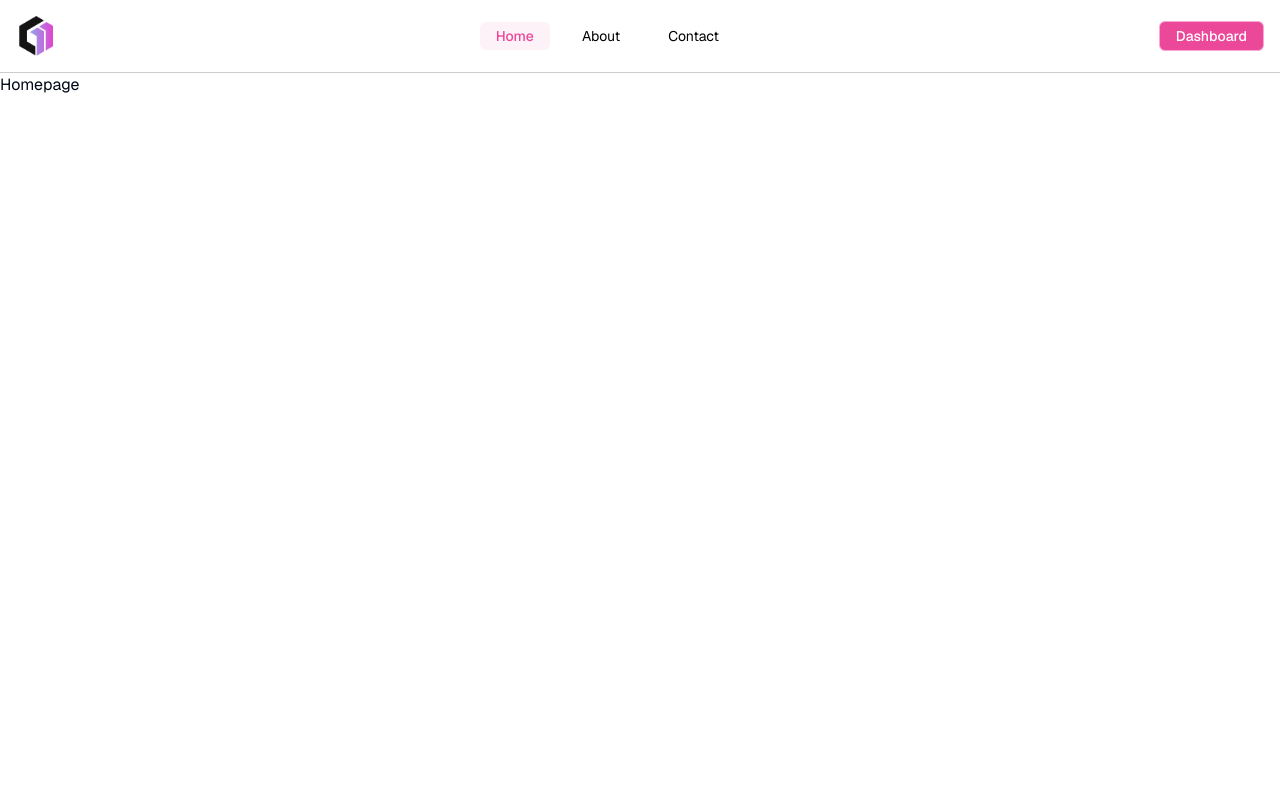
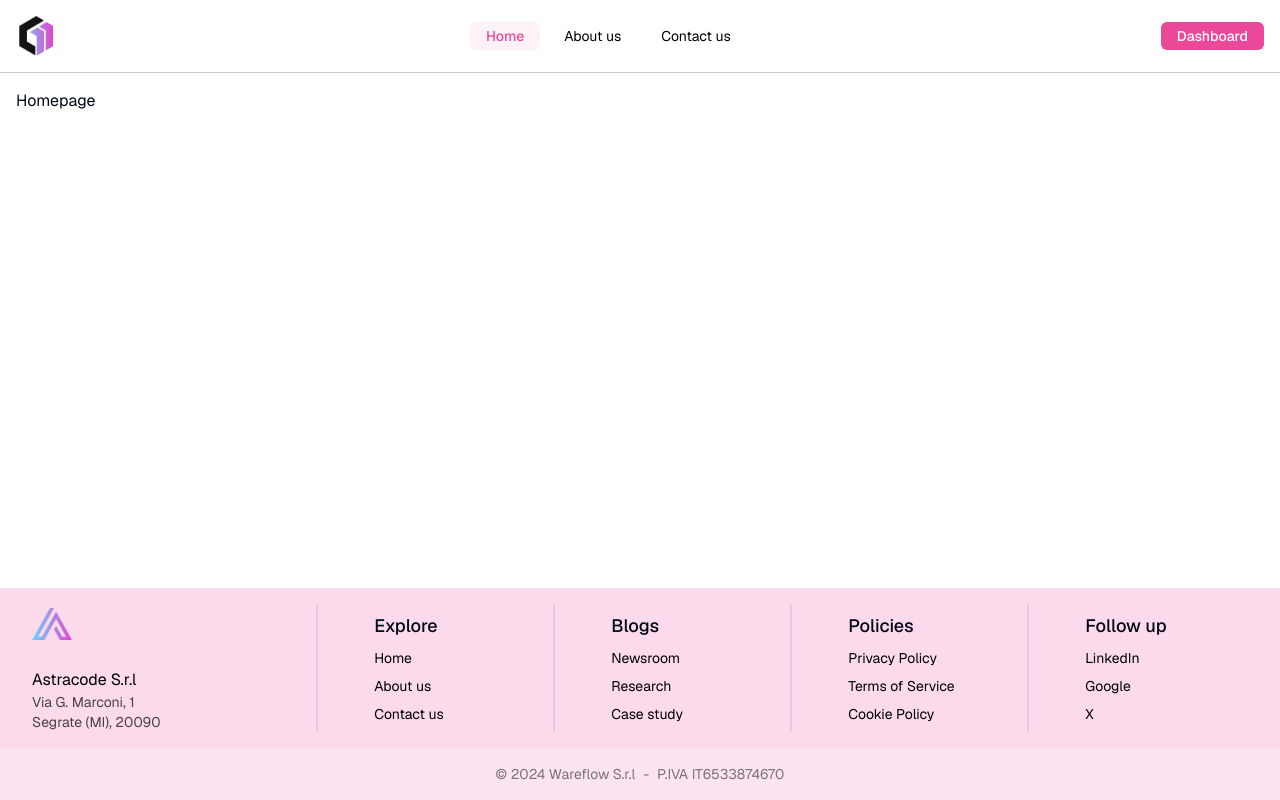
Before and after one commit to FrancescoLimoni/wareflow, a Next.js app: page / in a window 1280 px wide. Built offline with nearby package versions, Linux system fonts and the light colour scheme.

Commit message:
Add footer to public layout

```diff
--- a/app/layout.tsx
+++ b/app/layout.tsx
@@ -4,15 +4,20 @@ import "./globals.css";
 import { GeistSans } from "geist/font/sans";
 import Image from 'next/image'
 import logo from '@/public/wareflow_logo.png'
+import astrocode from '@/public/astrocode_logo.png'
 import { usePathname } from "next/navigation";
 import Link from "next/link";
+import { Separator } from "@/components/ui/separator";
 
 export default function PublicLayout({ children }: { children: React.ReactNode; }) {
+    const sectionStyle = 'col w-1/6 px-10 space-y-2';
+    const separatorStyle = 'h-full w-[2.4px] bg-pink-900/10 rounded-full';
+    const aStyle = 'text-sm text-black hover:underline';
     const pathname = usePathname();
     const menuItems = [
         { name: 'Home', href: '/' },
-        { name: 'About', href: '/about-us' },
-        { name: 'Contact', href: '/contact-us' },
+        { name: 'About us', href: '/about-us' },
+        { name: 'Contact us', href: '/contact-us' },
     ];
 
     // METHODS
@@ -24,11 +29,11 @@ export default function PublicLayout({ children }: { children: React.ReactNode;
 
     return (
         <html lang="en" className={GeistSans.className}>
-            <body className="col bg-background text-foreground overflow-hidden w-full">
+            <body className="col bg-background text-foreground overflow-hidden h-screen w-full">
                 {
-                    hideNavBar() ? null : <header className="row space-x-4 items-center justify-between bg-white-50 h-fit w-full p-4 border-b border-black/20">
+                    hideNavBar() ? null : <nav className="row space-x-4 items-center justify-between bg-white-50 h-fit w-full p-4 border-b border-black/20">
                         <Image src={logo} alt={'background image'} className='w-10 h-10 flex' style={{ "objectFit": "contain" }} />
-                        <div className="row space-x-4 items-center">
+                        <div className="row space-x-2 items-center">
                             {
                                 menuItems.map((item) => {
                                     const defaultStyle = 'px-4 py-1 rounded-md text-sm text-black hover:text-pink-500 hover:bg-pink-50 ';
@@ -41,10 +46,57 @@ export default function PublicLayout({ children }: { children: React.ReactNode;
                                 })
                             }
                         </div>
-                        <Link href={'/dashboard'} className='px-4 py-1 text-sm font-medium rounded-md border-[1.6px] border-pink-300 text-white bg-pink-500 hover:bg-pink-600 hover:border-pink-400'>Dashboard</Link>
-                    </header>
+                        <Link href={'/dashboard'} className='px-4 py-1 text-sm font-medium rounded-md border-[1.6px]</a> border-pink-300 text-white bg-pink-500 hover:bg-pink-600 hover:border-pink-400'>Dashboard</Link>
+                    </nav>
                 }
                 {children}
+                <footer className="col">
+                    <div className="row px-8 py-4 space-x-4 bg-pink-500/20 items-center justify-between">
+                        <section className="col flex-1 space-y-6">
+                            <Image src={astrocode} alt={"Astrocode logo"} className="w-10 h-10" style={{ objectFit: "contain" }} />
+                            <section>
+                                <p className="text-base text-black">Astracode S.r.l</p>
+                                <p className="text-sm text-black/70">Via G. Marconi, 1</p>
+                                <p className="text-sm text-black/70">Segrate (MI), 20090</p>
+                            </section>
+                        </section>
+                        <Separator className={separatorStyle} />
+                        <section className={sectionStyle}>
+                            <h5>Explore</h5>
+                            <a href="/" className={aStyle}>Home</a>
+                            <a href="/" className={aStyle}>About us</a>
+                            <a href="/" className={aStyle}>Contact us</a>
+                        </section>
+                        <Separator className={separatorStyle} />
+                        <section className={sectionStyle}>
+                            <h5>Blogs</h5>
+                            <a href="/" className={aStyle}>Newsroom</a>
+                            <a href="/" className={aStyle}>Research</a>
+                            <a href="/" className={aStyle}>Case study</a>
+                        </section>
+                        <Separator className={separatorStyle} />
+                        <section className={sectionStyle}>
+                            <h5>Policies</h5>
+                            <a href="/" className={aStyle}>Privacy Policy</a>
+                            <a href="/" className={aStyle}>Terms of Service</a>
+                            <a href="/" className={aStyle}>Cookie Policy</a>
+                        </section>
+                        <Separator className={separatorStyle} />
+                        <section className={sectionStyle}>
+                            <h5>Follow up</h5>
+                            <a href="/" className={aStyle}>LinkedIn</a>
+                            <a href="/" className={aStyle}>Google</a>
+                            <a href="/" className={aStyle}>X</a>
+                        </section>
+                    </div>
+                    <p className="flex px-10 py-4 text-sm text-black/50 items-center justify-center bg-pink-500/15">© 2024 Wareflow S.r.l
+                        <span className="ml-2">-</span>
+                        <span className="ml-2">P.IVA IT6533874670</span>
+
+                    </p>
+
+                </footer>
+
             </body>
         </html>
     );
--- a/app/page.tsx
+++ b/app/page.tsx
@@ -1,5 +1,7 @@
 export default function Homepage() {
     return (
-        <div>Homepage</div>
+        <main className="col p-4 h-full w-full">
+            Homepage
+        </main>
     )
 }
```
Also changed, not shown: public/assets/woman3.jpg (renamed from public/assets/woman2.jpg).
